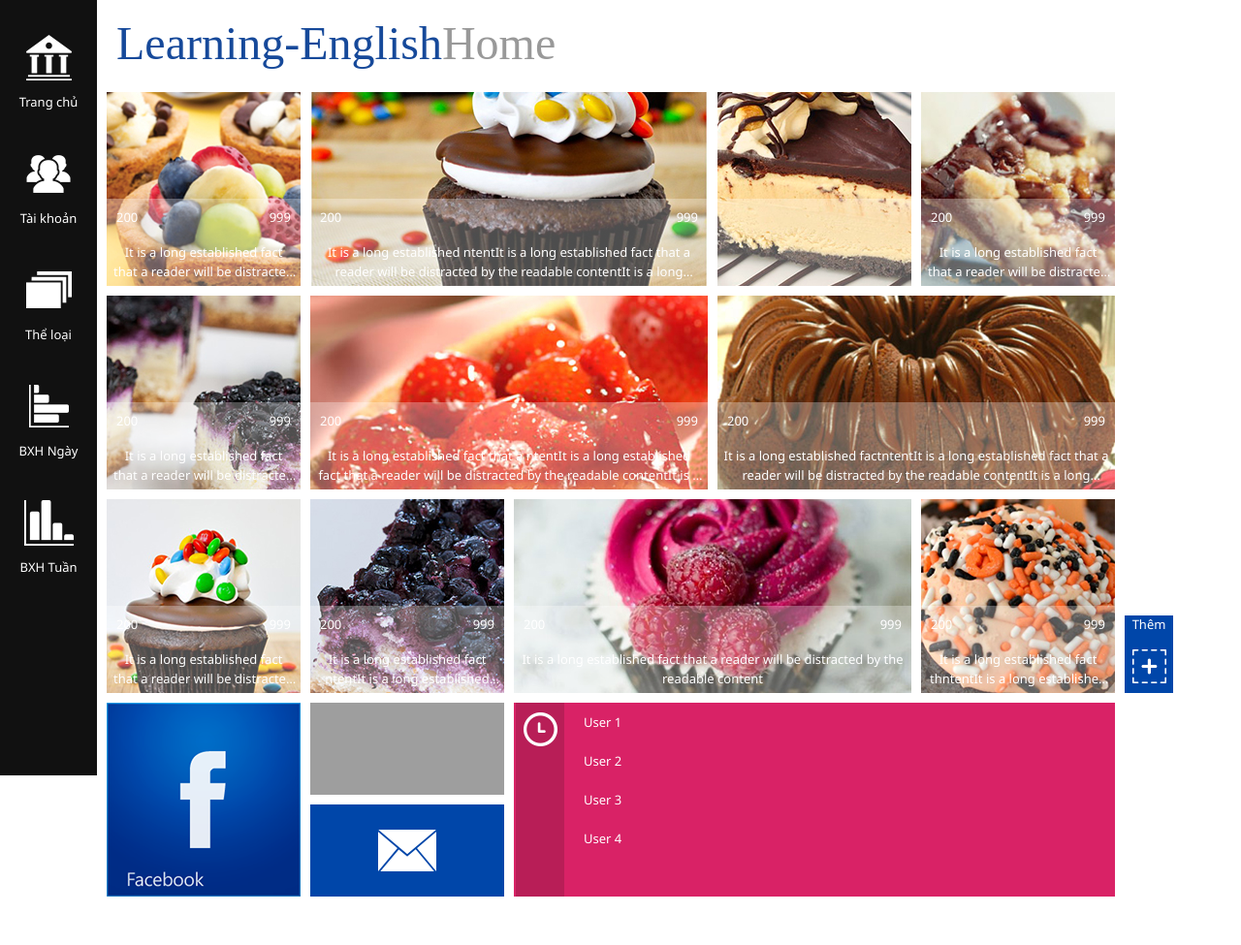
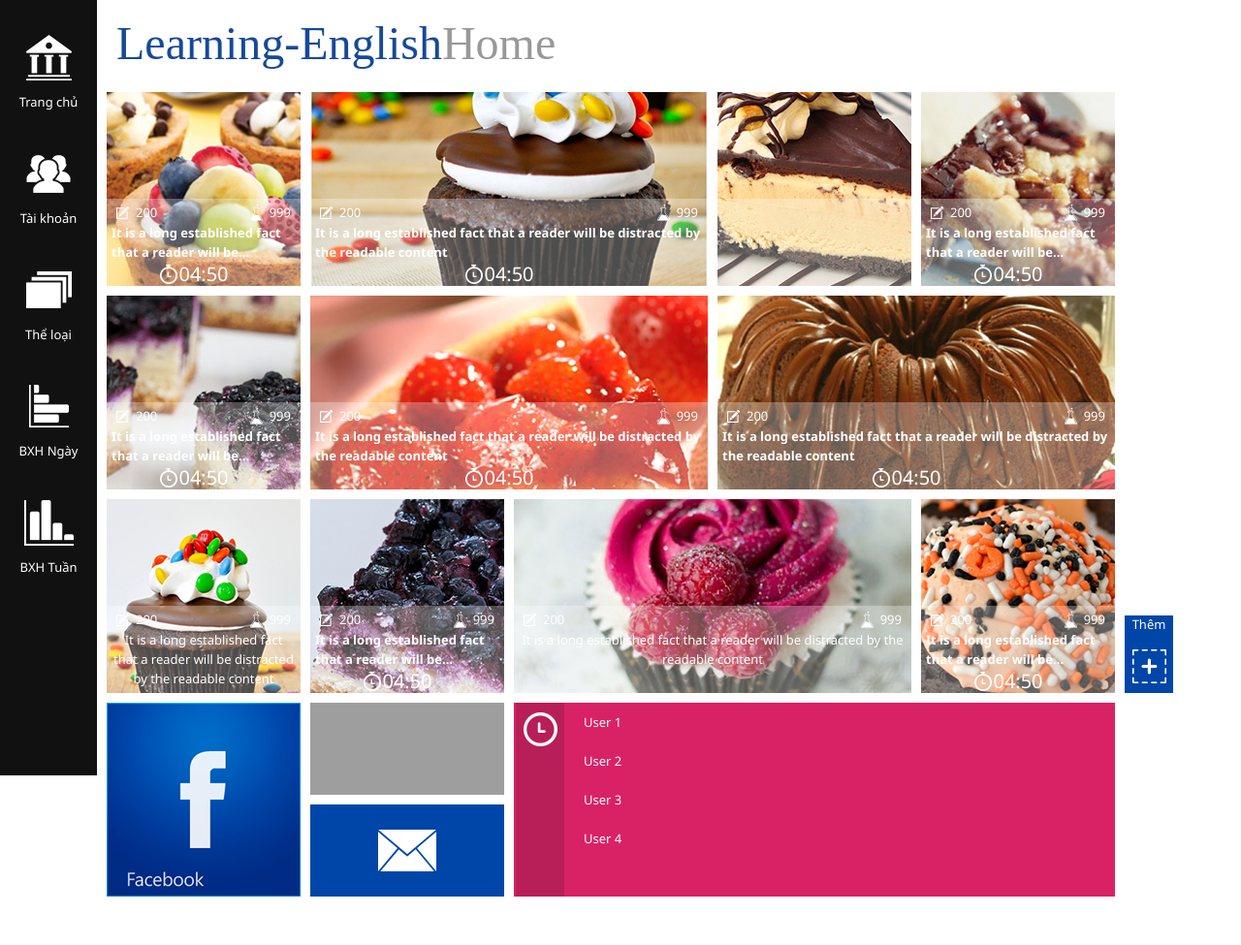
Before and after one commit to SanhNX/prj-learningenglish, a PHP site: page /prj-learningenglish/ds-index.html in a window 1280 px wide. Shown: the whole page at 97% size. Run offline with PHP 8.4, Linux system fonts and the light colour scheme; grey boxes are pictures that could not be loaded.

Commit message:
[Design] Edit Home page

```diff
--- a/css/style.css
+++ b/css/style.css
@@ -336,25 +336,40 @@ body {
 
 .metro-title {
 	position: absolute;
-	top: 40px;
-	margin: 5px;
+	top: 20px;
+	margin: 5px 5px 0px 5px;
+	line-height: 20px;
+}
+
+.metro-title>span{
 	line-height: 20px;
 	display: -webkit-box;
 	-webkit-box-orient: vertical;
 	-webkit-line-clamp: 2;
 	overflow: hidden;
+	text-align: left;
+	font-weight: bold;
 }
-
+.metro-title-duration {
+	font-size: 20px;
+	margin: 0;
+	line-height: 25px;
+	background: url("../images/icon/duration-ico.png") no-repeat center;
+}
 .metro-times {
 	position: absolute;
-	top: 10px;
+	top: 5px;
 	left: 10px;
+	background: url("../images/icon/play-times-ico.png") no-repeat left center;
+	padding-left: 20px;
 }
 
 .metro-level {
 	position: absolute;
-	top: 10px;
+	top: 5px;
 	right: 10px;
+	background: url("../images/icon/hard-ico.png") no-repeat left center;
+	padding-left: 20px;
 }
 
 .metro-item:hover .metro-bar .metro-title {
--- a/ds-index.html
+++ b/ds-index.html
@@ -159,12 +159,12 @@
 		<li class="metro-item" style="background-image: url('images/resource/metro/m1.jpg')">
 			<div class="metro-bar">
 				<a class="metro-bar-wrapper" href="">
-					<div class=metro-title>It is a long established fact that a reader will be distracted by the
-						readable contentIt is a long established fact that a reader will be distracted by the
-						readable contentIt is a long established fact that a reader will be distracted by the
-						readable contentIt is a long established fact that a reader will be distracted by the
-						readable contentIt is a long established fact that a reader will be distracted by the
+					<div class=metro-title>
+						<span>It is a long established fact that a reader will be distracted by the
 						readable content
+							</span>
+
+						<div class="metro-title-duration">04:50</div>
 					</div>
 					<div class=metro-times>200</div>
 					<div class=metro-level>999</div>
@@ -174,12 +174,9 @@
 		<li class="metro-item large" style="background-image: url('images/resource/metro/m2.jpg')">
 			<div class="metro-bar">
 				<a class="metro-bar-wrapper">
-					<div class=metro-title>It is a long established ntentIt is a long established fact that a reader
-						will be distracted by the
-						readable contentIt is a long established fact that a reader will be distracted by the
-						readable contentIt is a long established fact that a reader will be distracted by the
-						readable contentIt is fact that a reader will be distracted by the
-						readable content
+					<div class=metro-title>
+						<span>It is a long established fact that a reader will be distracted by the readable content</span>
+						<div class="metro-title-duration">04:50</div>
 					</div>
 					<div class=metro-times>200</div>
 					<div class=metro-level>999</div>
@@ -198,8 +195,9 @@
 		<li class="metro-item medium" style="background-image: url('images/resource/metro/m4.jpg')">
 			<div class="metro-bar">
 				<a class="metro-bar-wrapper" href="">
-					<div class=metro-title>It is a long established fact that a reader will be distracted by the
-						readable content
+					<div class=metro-title>
+						<span>It is a long established fact that a reader will be distracted by the readable content</span>
+						<div class="metro-title-duration">04:50</div>
 					</div>
 					<div class=metro-times>200</div>
 					<div class=metro-level>999</div>
@@ -209,8 +207,9 @@
 		<li class="metro-item" style="background-image: url('images/resource/metro/m5.jpg')">
 			<div class="metro-bar">
 				<a class="metro-bar-wrapper" href="">
-					<div class=metro-title>It is a long established fact that a reader will be distracted by the
-						readable content
+					<div class=metro-title>
+						<span>It is a long established fact that a reader will be distracted by the readable content</span>
+						<div class="metro-title-duration">04:50</div>
 					</div>
 					<div class=metro-times>200</div>
 					<div class=metro-level>999</div>
@@ -220,12 +219,9 @@
 		<li class="metro-item large" style="background-image: url('images/resource/metro/m6.jpg')">
 			<div class="metro-bar">
 				<div class="metro-bar-wrapper">
-					<div class=metro-title>It is a long established fact that a ntentIt is a long established fact that
-						a reader will be distracted by the
-						readable contentIt is a long established fact that a reader will be distracted by the
-						readable contentIt is a long established fact that a reader will be distracted by the
-						readable contentIt is reader will be distracted by the
-						readable content
+					<div class=metro-title>
+						<span>It is a long established fact that a reader will be distracted by the readable content</span>
+						<div class="metro-title-duration">04:50</div>
 					</div>
 					<div class=metro-times>200</div>
 					<div class=metro-level>999</div>
@@ -235,12 +231,9 @@
 		<li class="metro-item large" style="background-image: url('images/resource/metro/m7.jpg')">
 			<div class="metro-bar">
 				<div class="metro-bar-wrapper">
-					<div class=metro-title>It is a long established factntentIt is a long established fact that a reader
-						will be distracted by the
-						readable contentIt is a long established fact that a reader will be distracted by the
-						readable contentIt is a long established fact that a reader will be distracted by the
-						readable contentIt is that a reader will be distracted by the
-						readable content
+					<div class=metro-title>
+						<span>It is a long established fact that a reader will be distracted by the readable content</span>
+						<div class="metro-title-duration">04:50</div>
 					</div>
 					<div class=metro-times>200</div>
 					<div class=metro-level>999</div>
@@ -261,12 +254,9 @@
 		<li class="metro-item medium" style="background-image: url('images/resource/metro/m9.jpg')">
 			<div class="metro-bar">
 				<div class="metro-bar-wrapper">
-					<div class=metro-title>It is a long established fact ntentIt is a long established fact that a
-						reader will be distracted by the
-						readable contentIt is a long established fact that a reader will be distracted by the
-						readable contentIt is a long established fact that a reader will be distracted by the
-						readable contentIt is that a reader will be distracted by the
-						readable content
+					<div class=metro-title>
+						<span>It is a long established fact that a reader will be distracted by the readable content</span>
+						<div class="metro-title-duration">04:50</div>
 					</div>
 					<div class=metro-times>200</div>
 					<div class=metro-level>999</div>
@@ -287,12 +277,9 @@
 		<li class="metro-item medium" style="background-image: url('images/resource/metro/m11.jpg')">
 			<div class="metro-bar">
 				<div class="metro-bar-wrapper">
-					<div class=metro-title>It is a long established fact thntentIt is a long established fact that a
-						reader will be distracted by the
-						readable contentIt is a long established fact that a reader will be distracted by the
-						readable contentIt is a long established fact that a reader will be distracted by the
-						readable contentIt is at a reader will be distracted by the
-						readable content
+					<div class=metro-title>
+						<span>It is a long established fact that a reader will be distracted by the readable content</span>
+						<div class="metro-title-duration">04:50</div>
 					</div>
 					<div class=metro-times>200</div>
 					<div class=metro-level>999</div>
```
Also changed, not shown: images/icon/duration-ico.png (added), images/icon/hard-ico.png (added), images/icon/play-times-ico.png (added).
